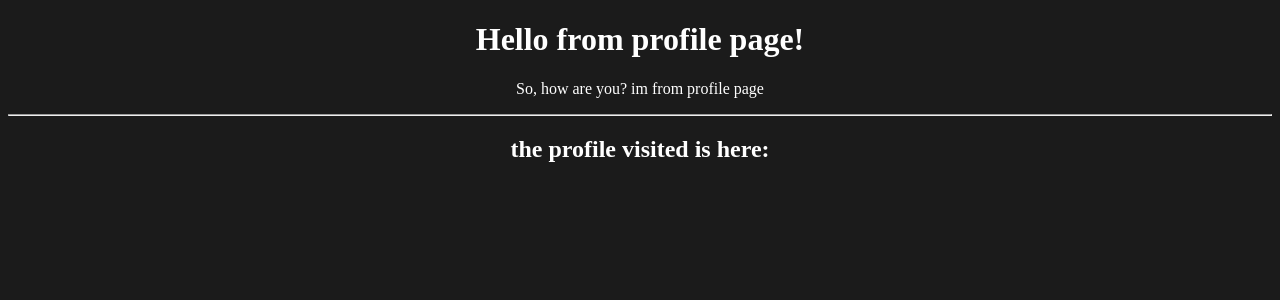
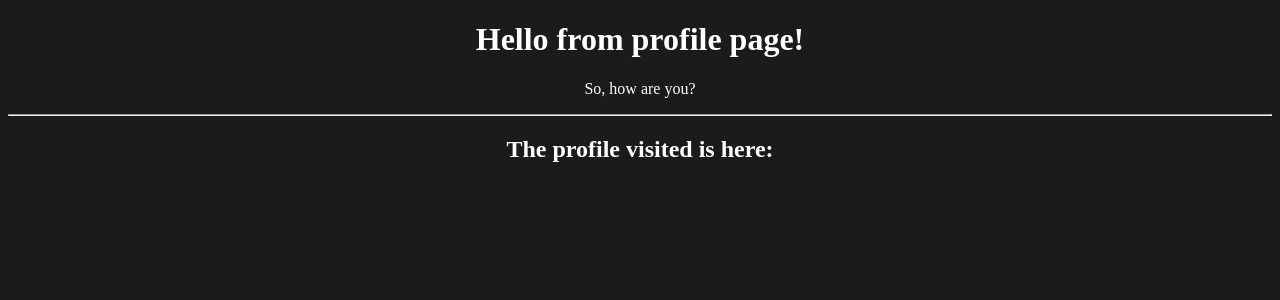
Before and after one commit to Tushar70040/router, a React (Vite) app: page /profile in a window 1280 px wide. Shown: the top 300 px of the page. Built offline with nearby package versions, Linux system fonts and the light colour scheme.

Commit message:
nested router

```diff
--- a/package.json
+++ b/package.json
@@ -12,7 +12,8 @@
   "dependencies": {
     "react": "^19.1.1",
     "react-dom": "^19.1.1",
-    "react-router": "^7.9.2"
+    "react-router": "^7.9.2",
+    "react-router-dom": "^7.9.2"
   },
   "devDependencies": {
     "@eslint/js": "^9.36.0",
--- a/src/App.jsx
+++ b/src/App.jsx
@@ -1,4 +1,4 @@
-import {Link} from "react-router"
+import { Link } from "react-router";
 
 const Home = () => {
   return (
@@ -9,8 +9,8 @@ const Home = () => {
         <ul>
           <li>
 
-            <Link to="profile">Profile page</Link>
-            <Link to="about">about section</Link>
+            <Link to="profile">Profile----</Link>
+            <Link to="about">about</Link>
           </li>
         </ul>
       </nav>
--- a/src/main.jsx
+++ b/src/main.jsx
@@ -1,7 +1,6 @@
 import { StrictMode } from 'react'
 import { createRoot } from 'react-dom/client'
 import './index.css'
-import App from './App.jsx'
 import Profile from './profile.jsx'
 import About from './about.jsx'
 import { createBrowserRouter, RouterProvider } from "react-router";
@@ -17,14 +16,14 @@ const router = createBrowserRouter([
   {
     path: "profile",
     element: <Profile />,
-    child:[
+    children:[
+      {
+        path:"spinach",
+        element : <Spinach />
+      },
       {
         path:"popeye",
-        element : <Popeye />
-      },
-      {
-        path:"spinach",
-        element :<Spinach />
+        element :<Popeye />
       },
     ],
   },
--- a/src/popeye.jsx
+++ b/src/popeye.jsx
@@ -1,4 +1,4 @@
-import {Link} from "react-router";
+import { Link } from "react-router";
 
 const Popeye = () => {
     return (
@@ -6,7 +6,7 @@ const Popeye = () => {
         <h2>hey! i am popeye  the sailor</h2>
         <Link to="/" > click here to go back to home page</Link>
         </>
-    )
+    );
 }
 export default Popeye;
 
--- a/src/profile.jsx
+++ b/src/profile.jsx
@@ -1,15 +1,15 @@
-import {Outlet} from "react-router";
+import { Outlet } from "react-router";
 
 const Profile = () => {
   return (
     <div>
       <h1>Hello from profile page!</h1>
-      <p>So, how are you? im from profile page</p>
-         <hr />
-      <h2>the profile visited is here:</h2>
+      <p>So, how are you?</p>
+      <hr />
+      <h2>The profile visited is here:</h2>
       <Outlet/>
+    </div>
 
-    </div>
   );
 };
 
--- a/src/spinach.jsx
+++ b/src/spinach.jsx
@@ -1,6 +1,6 @@
 import { Link } from "react-router";
 
-const Spinach =()=>{
+const Spinach = () => {
     return(
         <>
         <h1> hi!! i'm Spinach</h1>
```
Also changed, not shown: 1 other file (tests, documents, lock files or other folders).
